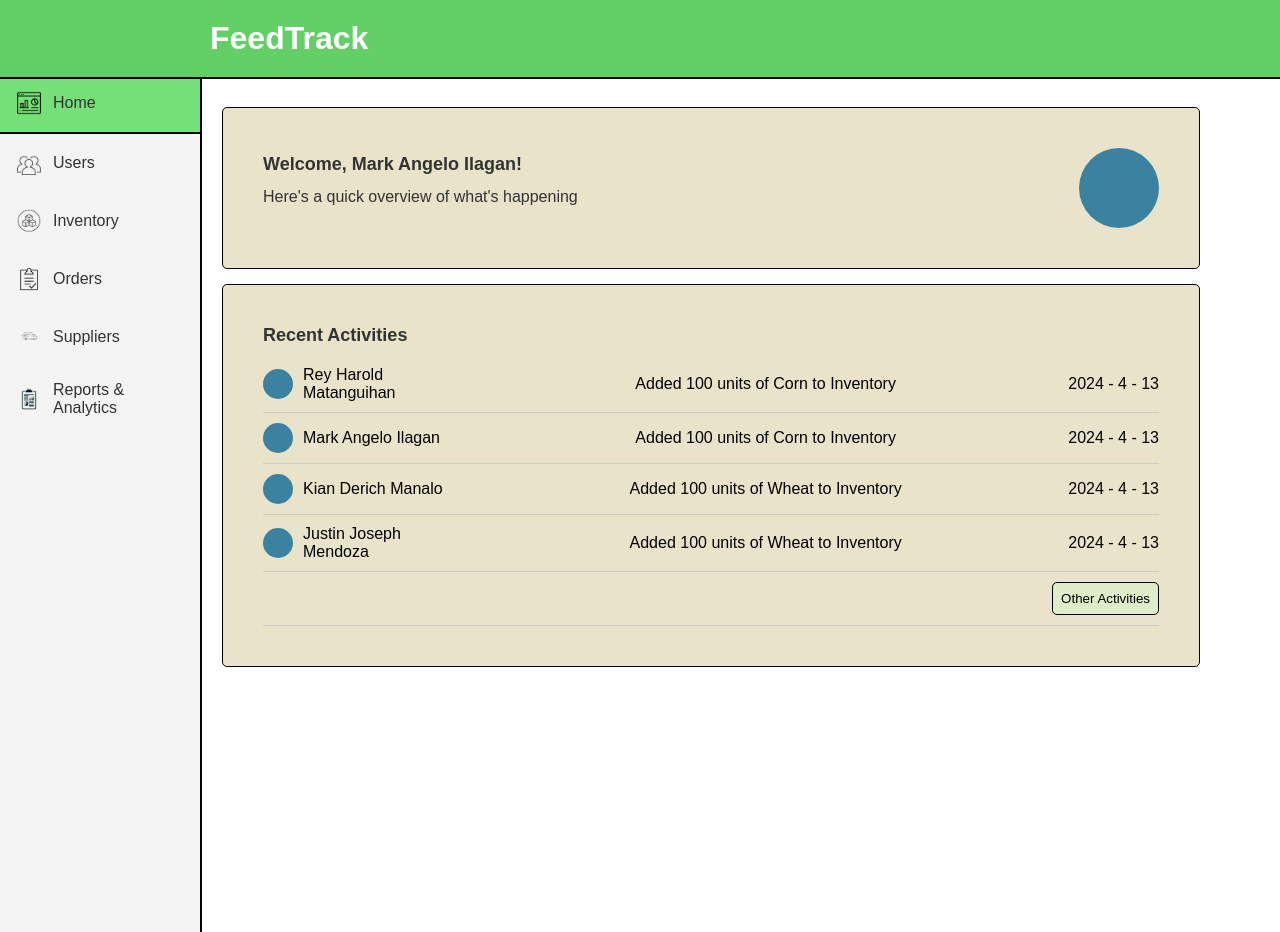
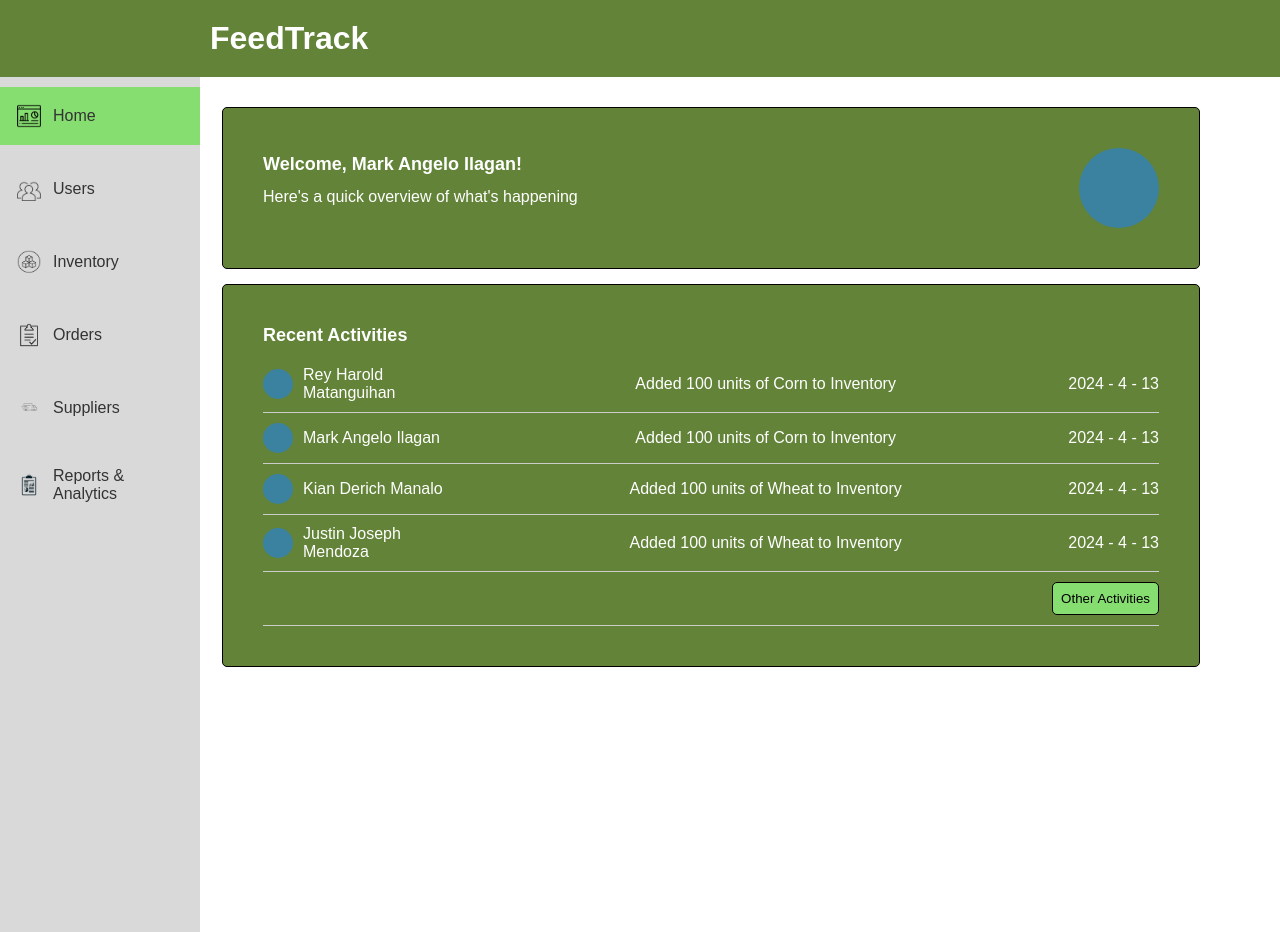
Before and after one commit to ReyHarold/FEEDT, a PHP site: page /frontend/main.php in a window 1280 px wide. Run offline with PHP 8.4, Linux system fonts and the light colour scheme.

Commit message:
fixed design

```diff
--- a/frontend/css/buttons.css
+++ b/frontend/css/buttons.css
@@ -1,6 +1,6 @@
 .other-activities-button, .activity-btn {
     padding: 8px;
-    background-color: #dcedc8;
+    background-color: #86DD70;
     color: black;
     border: 1px solid black;
     border-radius: 5px;
--- a/frontend/css/main.css
+++ b/frontend/css/main.css
@@ -5,14 +5,13 @@ body {
     display: flex;
 }
 aside {
-    background-color: #f4f4f4;
+    background-color: #D9D9D9;
     width: 200px;
     height: 100vh;
     position: fixed;
     top: 72px;
     left: 0;
     overflow-y: auto;
-    border-right: 2px solid #000;
 }
 
 aside ul {
@@ -24,6 +23,7 @@ aside ul {
 
 
 aside a {
+    margin-top: 15px;
     display: flex;
     align-items: center;
     padding: 15px;
@@ -37,9 +37,7 @@ aside a:hover {
 }
 
 aside a.active {
-    background-color: #75e077;
-    border-top: 2px solid #000;
-    border-bottom: 2px solid #000;
+    background-color: #86DD70;
     /* Removed border */
 }
 
@@ -53,8 +51,8 @@ aside img {
     margin-right: 10px;
     padding: 2px;
 }
-header {
-    background-color: #63d067;
+.nav-header {
+    background-color: #628338;
     color: white;
     padding: 20px;
     text-align: left;
@@ -64,7 +62,6 @@ header {
     top: 0;
     left: 0;
     z-index: 1000;
-    border-bottom: 2px solid #000;
 }
 
 h1 {
--- a/frontend/css/reports.css
+++ b/frontend/css/reports.css
@@ -1,5 +1,5 @@
-header {
-    background-color: #63d067;
+.report-header {
+    background-color: #628338;
     color: white;
     padding: 20px;
     text-align: left;
--- a/frontend/css/table.css
+++ b/frontend/css/table.css
@@ -1,24 +1,21 @@
- /* Order Panel */
  .panel {
     width: 100%;
-    background-color: #f4f1df;
+    background-color: #628338;
     padding: 20px;
     border-radius: 8px;
-    border: 2px solid #706c61;
 }
 
 .header {
     display: flex;
     justify-content: space-between;
     align-items: center;
-    background-color: #e0d7b0;
+    background-color: #628338;
     padding: 10px;
-    border: 2px solid #706c61;
 }
 
 .header h3 {
     font-size: 1.2em;
-    color: #333;
+    color: #ffff;
 }
 
 .actions {
@@ -42,10 +39,10 @@
 .table th {
     background-color: #e0d7b0;
     font-size: 1em;
-    color: #333;
+    color: #ffff;
 }
 
 .table td {
     font-size: 1em;
-    color: #333;
+    color: #ffff;
 }
--- a/frontend/home.php
+++ b/frontend/home.php
@@ -58,7 +58,7 @@
         /* Overview card styling */
         .overview-card, .activity-card {
             width: 100%;
-            background-color: #E9E3CA;
+            background-color: #628338;
             padding: 40px;
             border-radius: 5px;
             margin: 15px 0;
@@ -69,12 +69,15 @@
             margin:0;
             padding-bottom:10px;
             font-size: 18px;
-            color: #333;
+            color: #FFFFFF;
+        }
+        span{
+            color:#FFFFFF;
         }
 
         .overview-card p {
             margin-top: 3px;
-            color: #333;
+            color: #FFFFFF;
         }
 
         .overview-profile {
--- a/frontend/main.php
+++ b/frontend/main.php
@@ -9,7 +9,7 @@
     <link rel="stylesheet" href="css/table.css">
     <title>FeedTrack</title>
     <body>
-        <header>
+        <header class= "nav-header">
             <h1>FeedTrack</h1>
         </header>
         <aside>
```
Also changed, not shown: frontend/supp.php (+4 -85 lines), frontend/users.php (+6 -3 lines).
